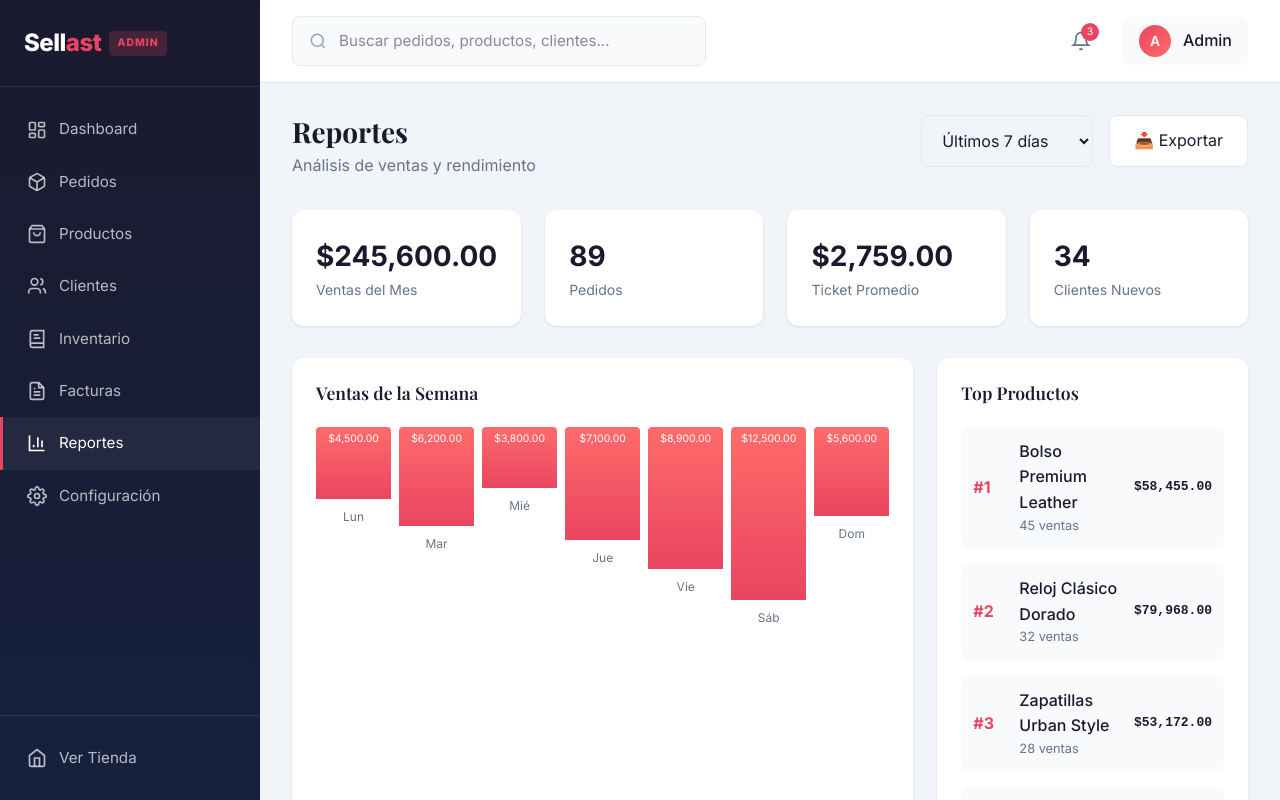
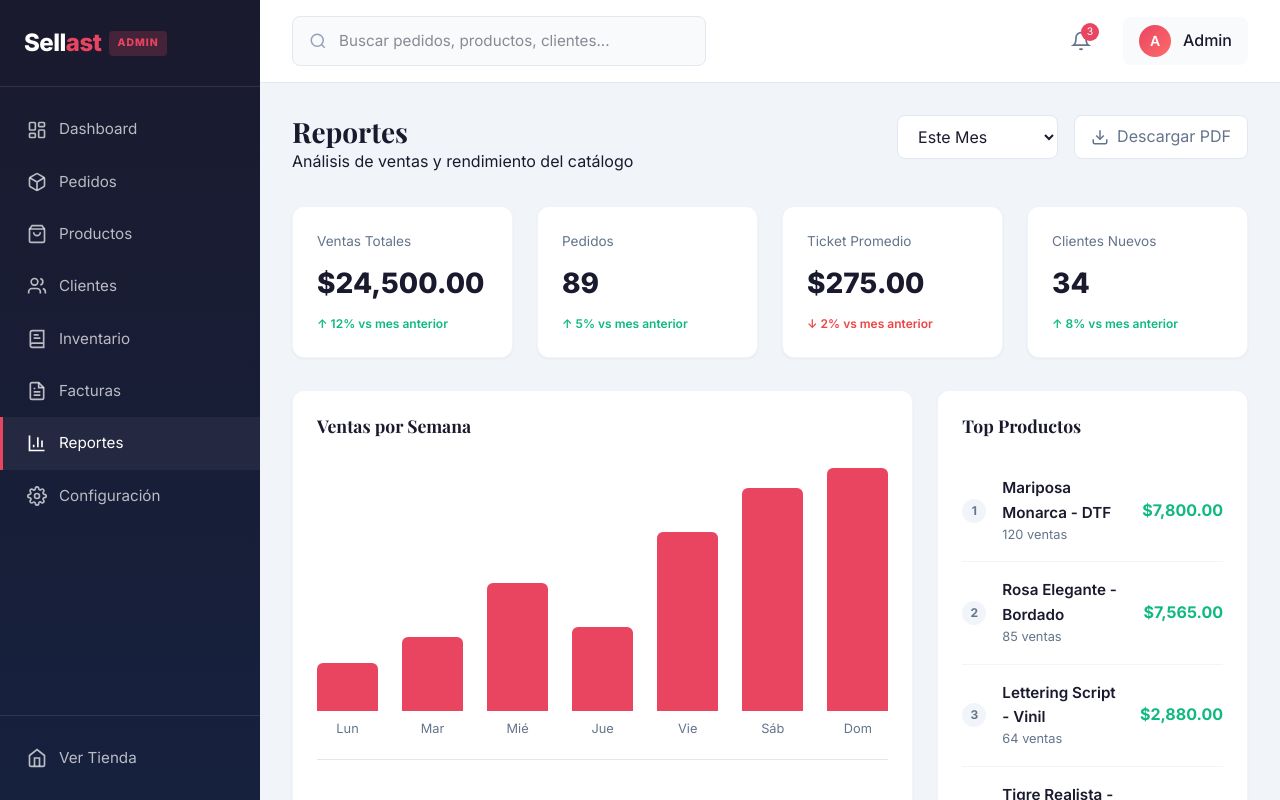
Before and after one commit to permilk/sellast, a Next.js app: page /admin/reportes in a window 1280 px wide. Shown: the top 800 px of the page. Built offline with nearby package versions, Linux system fonts and the light colour scheme; a web font is replaced by a local one.

Commit message:
fix: sync admin mock data with real catalog

```diff
--- a/src/app/admin/reportes/page.tsx
+++ b/src/app/admin/reportes/page.tsx
@@ -4,26 +4,31 @@
 // ADMIN - REPORTES
 // ============================================
 
+import { useState } from 'react';
+
+// Datos actualizados para coincidir con el catálogo real
 const reportesData = {
     ventasSemana: [
-        { dia: 'Lun', monto: 4500 },
-        { dia: 'Mar', monto: 6200 },
-        { dia: 'Mié', monto: 3800 },
-        { dia: 'Jue', monto: 7100 },
-        { dia: 'Vie', monto: 8900 },
-        { dia: 'Sáb', monto: 12500 },
-        { dia: 'Dom', monto: 5600 },
+        { dia: 'Lun', monto: 1200 },
+        { dia: 'Mar', monto: 1850 },
+        { dia: 'Mié', monto: 3200 },
+        { dia: 'Jue', monto: 2100 },
+        { dia: 'Vie', monto: 4500 },
+        { dia: 'Sáb', monto: 5600 },
+        { dia: 'Dom', monto: 6100 },
     ],
+    // Top productos actualizados
     topProductos: [
-        { nombre: 'Bolso Premium Leather', ventas: 45, ingresos: 58455 },
-        { nombre: 'Reloj Clásico Dorado', ventas: 32, ingresos: 79968 },
-        { nombre: 'Zapatillas Urban Style', ventas: 28, ingresos: 53172 },
-        { nombre: 'Lentes de Sol Aviator', ventas: 67, ingresos: 53533 },
+        { nombre: 'Mariposa Monarca - DTF', ventas: 120, ingresos: 7800 },
+        { nombre: 'Rosa Elegante - Bordado', ventas: 85, ingresos: 7565 },
+        { nombre: 'Lettering Script - Vinil', ventas: 64, ingresos: 2880 },
+        { nombre: 'Tigre Realista - DTF', ventas: 42, ingresos: 5040 },
+        { nombre: 'Mandala Floral - Bordado', ventas: 30, ingresos: 4470 },
     ],
     resumen: {
-        ventasMes: 245600,
+        ventasMes: 24500,
         pedidosMes: 89,
-        ticketPromedio: 2759,
+        ticketPromedio: 275, // Ajustado a precios reales
         clientesNuevos: 34,
     },
 };
@@ -33,107 +38,132 @@ function formatCurrency(amount: number) {
 }
 
 export default function ReportesPage() {
-    const maxVenta = Math.max(...reportesData.ventasSemana.map(d => d.monto));
+    const [periodo, setPeriodo] = useState('mes');
 
     return (
         <div className="reportes-page">
             <div className="page-header">
                 <div>
                     <h1>Reportes</h1>
-                    <p>Análisis de ventas y rendimiento</p>
+                    <p>Análisis de ventas y rendimiento del catálogo</p>
                 </div>
-                <div className="header-actions">
-                    <select className="period-select">
-                        <option>Últimos 7 días</option>
-                        <option>Últimos 30 días</option>
-                        <option>Este mes</option>
-                        <option>Este año</option>
+                <div className="periodo-selector">
+                    <select value={periodo} onChange={(e) => setPeriodo(e.target.value)}>
+                        <option value="semana">Últimos 7 días</option>
+                        <option value="mes">Este Mes</option>
+                        <option value="ano">Este Año</option>
                     </select>
-                    <button className="btn-export">📥 Exportar</button>
+                    <button className="btn-export">
+                        <svg width="18" height="18" viewBox="0 0 24 24" fill="none" stroke="currentColor" strokeWidth="2"><path d="M21 15v4a2 2 0 0 1-2 2H5a2 2 0 0 1-2-2v-4" /><polyline points="7 10 12 15 17 10" /><line x1="12" y1="15" x2="12" y2="3" /></svg>
+                        Descargar PDF
+                    </button>
                 </div>
             </div>
 
-            {/* Resumen */}
-            <div className="stats-grid">
-                <div className="stat-card">
-                    <span className="stat-value">{formatCurrency(reportesData.resumen.ventasMes)}</span>
-                    <span className="stat-label">Ventas del Mes</span>
+            {/* Resumen Cards */}
+            <div className="resumen-grid">
+                <div className="resumen-card">
+                    <span className="label">Ventas Totales</span>
+                    <span className="value">{formatCurrency(reportesData.resumen.ventasMes)}</span>
+                    <span className="trend positive">↑ 12% vs mes anterior</span>
                 </div>
-                <div className="stat-card">
-                    <span className="stat-value">{reportesData.resumen.pedidosMes}</span>
-                    <span className="stat-label">Pedidos</span>
+                <div className="resumen-card">
+                    <span className="label">Pedidos</span>
+                    <span className="value">{reportesData.resumen.pedidosMes}</span>
+                    <span className="trend positive">↑ 5% vs mes anterior</span>
                 </div>
-                <div className="stat-card">
-                    <span className="stat-value">{formatCurrency(reportesData.resumen.ticketPromedio)}</span>
-                    <span className="stat-label">Ticket Promedio</span>
+                <div className="resumen-card">
+                    <span className="label">Ticket Promedio</span>
+                    <span className="value">{formatCurrency(reportesData.resumen.ticketPromedio)}</span>
+                    <span className="trend negative">↓ 2% vs mes anterior</span>
                 </div>
-                <div className="stat-card">
-                    <span className="stat-value">{reportesData.resumen.clientesNuevos}</span>
-                    <span className="stat-label">Clientes Nuevos</span>
+                <div className="resumen-card">
+                    <span className="label">Clientes Nuevos</span>
+                    <span className="value">{reportesData.resumen.clientesNuevos}</span>
+                    <span className="trend positive">↑ 8% vs mes anterior</span>
                 </div>
             </div>
 
-            <div className="reports-grid">
-                {/* Gráfico de Ventas */}
-                <div className="report-card">
-                    <h3>Ventas de la Semana</h3>
+            <div className="charts-grid">
+                {/* Gráfico Barras Simple (Visual) */}
+                <div className="panel chart-panel">
+                    <h3>Ventas por Semana</h3>
                     <div className="chart-container">
-                        {reportesData.ventasSemana.map((d, i) => (
-                            <div key={i} className="chart-bar-container">
-                                <div className="chart-bar" style={{ height: `${(d.monto / maxVenta) * 100}%` }}>
-                                    <span className="bar-value">{formatCurrency(d.monto)}</span>
+                        <div className="bar-chart">
+                            {reportesData.ventasSemana.map((d, i) => (
+                                <div key={i} className="bar-group">
+                                    <div className="bar" style={{ height: `${(d.monto / 7000) * 100}%` }}>
+                                        <span className="tooltip">{formatCurrency(d.monto)}</span>
+                                    </div>
+                                    <span className="bar-label">{d.dia}</span>
                                 </div>
-                                <span className="bar-label">{d.dia}</span>
-                            </div>
-                        ))}
+                            ))}
+                        </div>
                     </div>
                 </div>
 
                 {/* Top Productos */}
-                <div className="report-card">
+                <div className="panel top-products-panel">
                     <h3>Top Productos</h3>
-                    <div className="top-list">
-                        {reportesData.topProductos.map((p, i) => (
-                            <div key={i} className="top-item">
-                                <span className="top-rank">#{i + 1}</span>
-                                <div className="top-info">
-                                    <span className="top-name">{p.nombre}</span>
-                                    <span className="top-stats">{p.ventas} ventas</span>
+                    <ul className="top-list">
+                        {reportesData.topProductos.map((prod, i) => (
+                            <li key={i} className="top-item">
+                                <div className="rank">{i + 1}</div>
+                                <div className="prod-details">
+                                    <span className="prod-name">{prod.nombre}</span>
+                                    <span className="prod-sales">{prod.ventas} ventas</span>
                                 </div>
-                                <span className="top-revenue">{formatCurrency(p.ingresos)}</span>
-                            </div>
+                                <div className="prod-revenue">
+                                    {formatCurrency(prod.ingresos)}
+                                </div>
+                            </li>
                         ))}
-                    </div>
+                    </ul>
                 </div>
             </div>
 
             <style jsx>{`
                 .reportes-page { max-width: 1400px; }
                 .page-header { display: flex; justify-content: space-between; align-items: flex-start; margin-bottom: 2rem; }
-                .page-header h1 { font-size: 1.75rem; font-weight: 700; color: #1a1a2e; margin-bottom: 0.25rem; }
-                .page-header p { color: #64748b; }
-                .header-actions { display: flex; gap: 1rem; }
-                .period-select { padding: 0.75rem 1rem; border: 1px solid #e2e8f0; border-radius: 8px; }
-                .btn-export { padding: 0.75rem 1.5rem; background: #fff; border: 1px solid #e2e8f0; border-radius: 8px; cursor: pointer; }
-                .stats-grid { display: grid; grid-template-columns: repeat(4, 1fr); gap: 1.5rem; margin-bottom: 2rem; }
-                .stat-card { background: #fff; padding: 1.5rem; border-radius: 12px; box-shadow: 0 1px 3px rgba(0,0,0,0.1); display: flex; flex-direction: column; }
-                .stat-value { font-size: 1.75rem; font-weight: 700; color: #1a1a2e; }
-                .stat-label { font-size: 0.875rem; color: #64748b; }
-                .reports-grid { display: grid; grid-template-columns: 2fr 1fr; gap: 1.5rem; }
-                .report-card { background: #fff; padding: 1.5rem; border-radius: 12px; box-shadow: 0 1px 3px rgba(0,0,0,0.1); }
-                .report-card h3 { font-size: 1.1rem; font-weight: 600; color: #1a1a2e; margin-bottom: 1.5rem; }
-                .chart-container { display: flex; align-items: flex-end; justify-content: space-between; height: 200px; gap: 0.5rem; }
-                .chart-bar-container { flex: 1; display: flex; flex-direction: column; align-items: center; height: 100%; }
-                .chart-bar { background: linear-gradient(to top, #e94560, #ff6b6b); border-radius: 4px 4px 0 0; width: 100%; position: relative; min-height: 20px; display: flex; align-items: flex-start; justify-content: center; }
-                .bar-value { font-size: 0.65rem; color: #fff; padding-top: 4px; white-space: nowrap; }
-                .bar-label { font-size: 0.75rem; color: #64748b; margin-top: 0.5rem; }
-                .top-list { display: flex; flex-direction: column; gap: 1rem; }
-                .top-item { display: flex; align-items: center; gap: 1rem; padding: 0.75rem; background: #f8fafc; border-radius: 8px; }
-                .top-rank { font-size: 1rem; font-weight: 700; color: #e94560; width: 30px; }
-                .top-info { flex: 1; display: flex; flex-direction: column; }
-                .top-name { font-weight: 500; color: #1a1a2e; }
-                .top-stats { font-size: 0.8rem; color: #64748b; }
-                .top-revenue { font-family: monospace; font-weight: 600; color: #1a1a2e; }
+                .page-header h1 { font-size: 1.75rem; font-weight: 700; color: #1a1a2e; }
+                .periodo-selector { display: flex; gap: 1rem; }
+                .periodo-selector select { padding: 0.5rem 1rem; border: 1px solid #e2e8f0; border-radius: 8px; background: #fff; }
+                .btn-export { display: flex; align-items: center; gap: 0.5rem; padding: 0.5rem 1rem; background: #fff; border: 1px solid #e2e8f0; border-radius: 8px; cursor: pointer; color: #64748b; }
+
+                .resumen-grid { display: grid; grid-template-columns: repeat(4, 1fr); gap: 1.5rem; margin-bottom: 2rem; }
+                .resumen-card { background: #fff; padding: 1.5rem; border-radius: 12px; box-shadow: 0 1px 3px rgba(0,0,0,0.05); border: 1px solid #f1f5f9; display: flex; flex-direction: column; gap: 0.5rem; }
+                .resumen-card .label { font-size: 0.85rem; color: #64748b; }
+                .resumen-card .value { font-size: 1.75rem; font-weight: 800; color: #1a1a2e; }
+                .trend { font-size: 0.75rem; font-weight: 600; }
+                .trend.positive { color: #10b981; }
+                .trend.negative { color: #ef4444; }
+
+                .charts-grid { display: grid; grid-template-columns: 2fr 1fr; gap: 1.5rem; }
+                .panel { background: #fff; border-radius: 12px; padding: 1.5rem; border: 1px solid #f1f5f9; box-shadow: 0 1px 3px rgba(0,0,0,0.05); }
+                .panel h3 { font-size: 1.1rem; font-weight: 700; color: #1a1a2e; margin-bottom: 1.5rem; }
+
+                .chart-container { height: 300px; display: flex; align-items: flex-end; justify-content: center; }
+                .bar-chart { display: flex; align-items: flex-end; gap: 1.5rem; height: 100%; width: 100%; padding-bottom: 20px; border-bottom: 1px solid #e2e8f0; }
+                .bar-group { flex: 1; display: flex; flex-direction: column; align-items: center; gap: 0.5rem; height: 100%; justify-content: flex-end; }
+                .bar { width: 100%; background: #e94560; border-radius: 6px 6px 0 0;  position: relative; min-height: 4px; transition: height 0.5s ease; }
+                .bar:hover { opacity: 0.9; }
+                .bar:hover .tooltip { opacity: 1; transform: translateX(-50%) translateY(-5px); }
+                .tooltip { position: absolute; bottom: 100%; left: 50%; transform: translateX(-50%) translateY(0); background: #1a1a2e; color: #fff; padding: 0.25rem 0.5rem; border-radius: 4px; font-size: 0.75rem; white-space: nowrap; opacity: 0; transition: all 0.2s; pointer-events: none; }
+                .bar-label { font-size: 0.8rem; color: #64748b; }
+
+                .top-list { list-style: none; padding: 0; }
+                .top-item { display: flex; align-items: center; gap: 1rem; padding: 1rem 0; border-bottom: 1px solid #f1f5f9; }
+                .top-item:last-child { border-bottom: none; }
+                .rank { width: 24px; height: 24px; background: #f1f5f9; color: #64748b; border-radius: 50%; display: flex; align-items: center; justify-content: center; font-size: 0.75rem; font-weight: 700; }
+                .prod-details { flex: 1; display: flex; flex-direction: column; }
+                .prod-name { font-weight: 600; font-size: 0.95rem; color: #1a1a2e; }
+                .prod-sales { font-size: 0.8rem; color: #64748b; }
+                .prod-revenue { font-weight: 700; color: #10b981; }
+
+                @media (max-width: 900px) {
+                    .resumen-grid { grid-template-columns: 1fr 1fr; }
+                    .charts-grid { grid-template-columns: 1fr; }
+                }
             `}</style>
         </div>
     );
```
Also changed, not shown: src/app/admin/inventario/page.tsx (+149 -94 lines).
